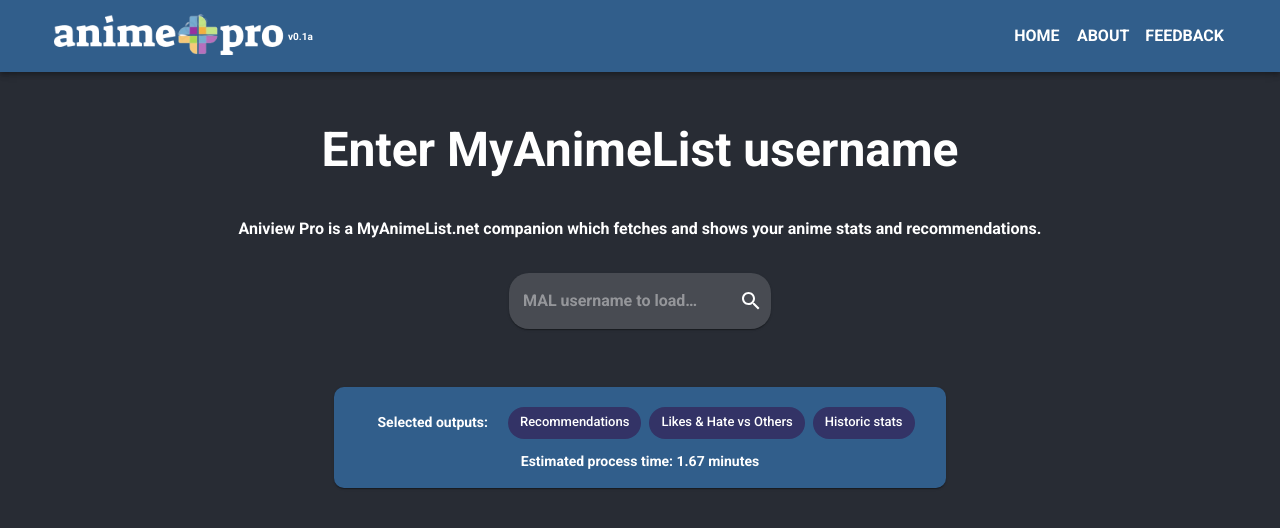
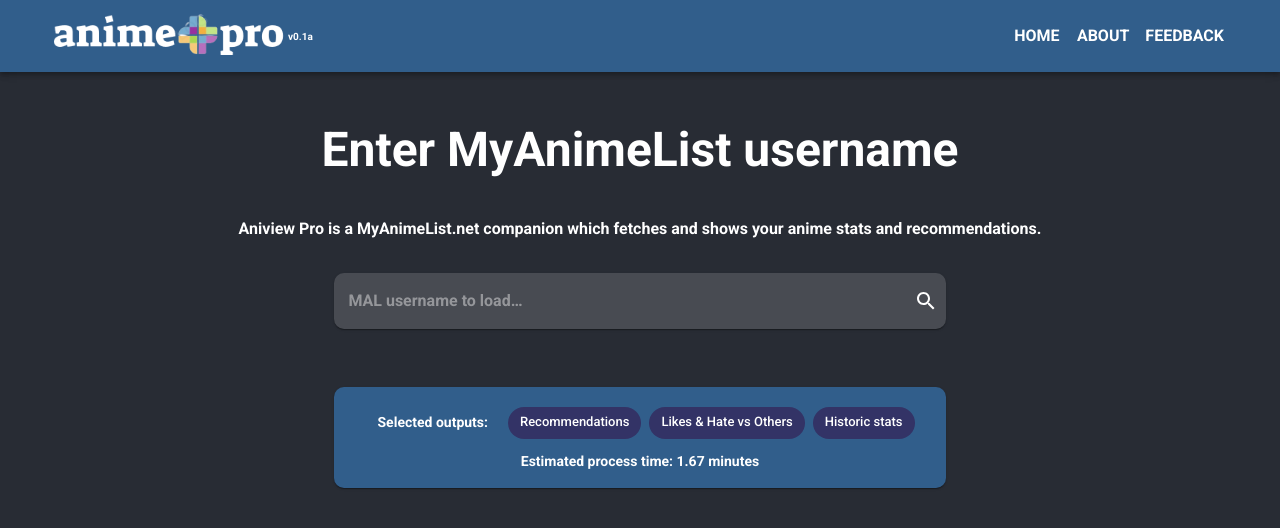
Before and after one commit to shanzei27/aniview-pro, a React (Create React App) app in the folder client/: page / in a window 1280 px wide. Shown: the top 528 px of the page. Built offline with nearby package versions, Linux system fonts and the light colour scheme; no server answers.

Commit message:
fixed search bar UI in desktop

```diff
--- a/client/src/pages/HomeSearchPage.js
+++ b/client/src/pages/HomeSearchPage.js
@@ -17,7 +17,7 @@
 
 const Search = styled(Paper)(({ theme }) => ({
     position: 'relative',
-    borderRadius: 20,
+    borderRadius: 10,
     display: "flex",
     justifyContent: "center",
     backgroundColor: alpha(theme.palette.common.white, 0.15),
@@ -183,12 +183,12 @@
                     <Item><Typography variant='body1'>Aniview Pro is a MyAnimeList.net companion which fetches and shows your anime stats and recommendations.</Typography></Item>
 
                     <Item>
-                        <form className="main-search-form" onSubmit={submitHandler}
+                            <Search ref={errorRef}
+                              component="form"
+                              onSubmit={submitHandler}
                               sx={{
-                              width: {xs: "100%", md: "70%"}
-                              }}
-                        >
-                            <Search ref={errorRef}>
+                              width: {xs: "100%", md: "60%"}
+                              }}>
                                 <StyledTextField
                                 placeholder="MAL username to load…"
                                 inputProps={{ 'aria-label': 'search' }}
@@ -208,7 +208,6 @@
                             <SearchIcon sx={{height: "100%", color: 'white'}}/>
                             </IconButton>
                             </Search>
-                        </form>
                         <Grow in={props.showError} container={errorRef.current}>
                           <Alert style={{width: "40%", height: errorBannerHeight, transition: `max-height 0.5s ease-out`, maxHeight: errorBannerHeight }} severity="error">
                             {props.error.message}. Please try later.
```
